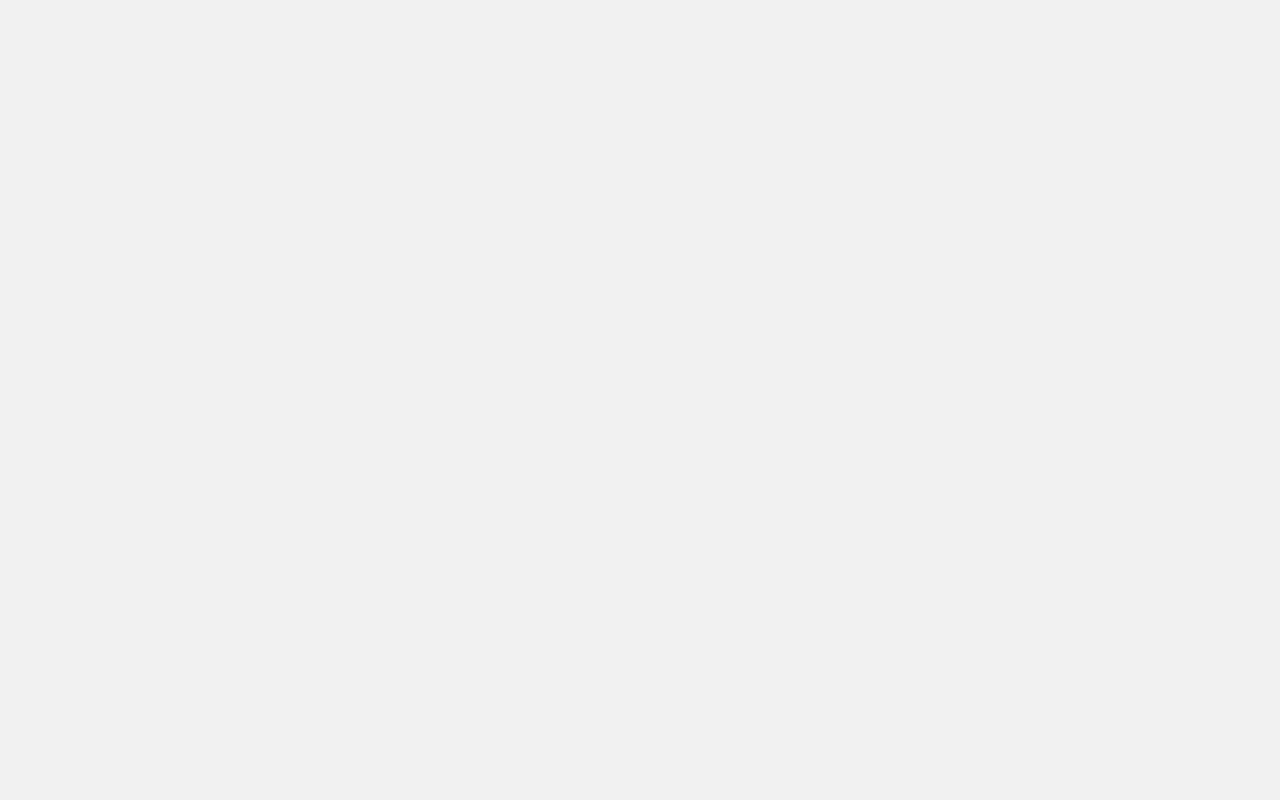
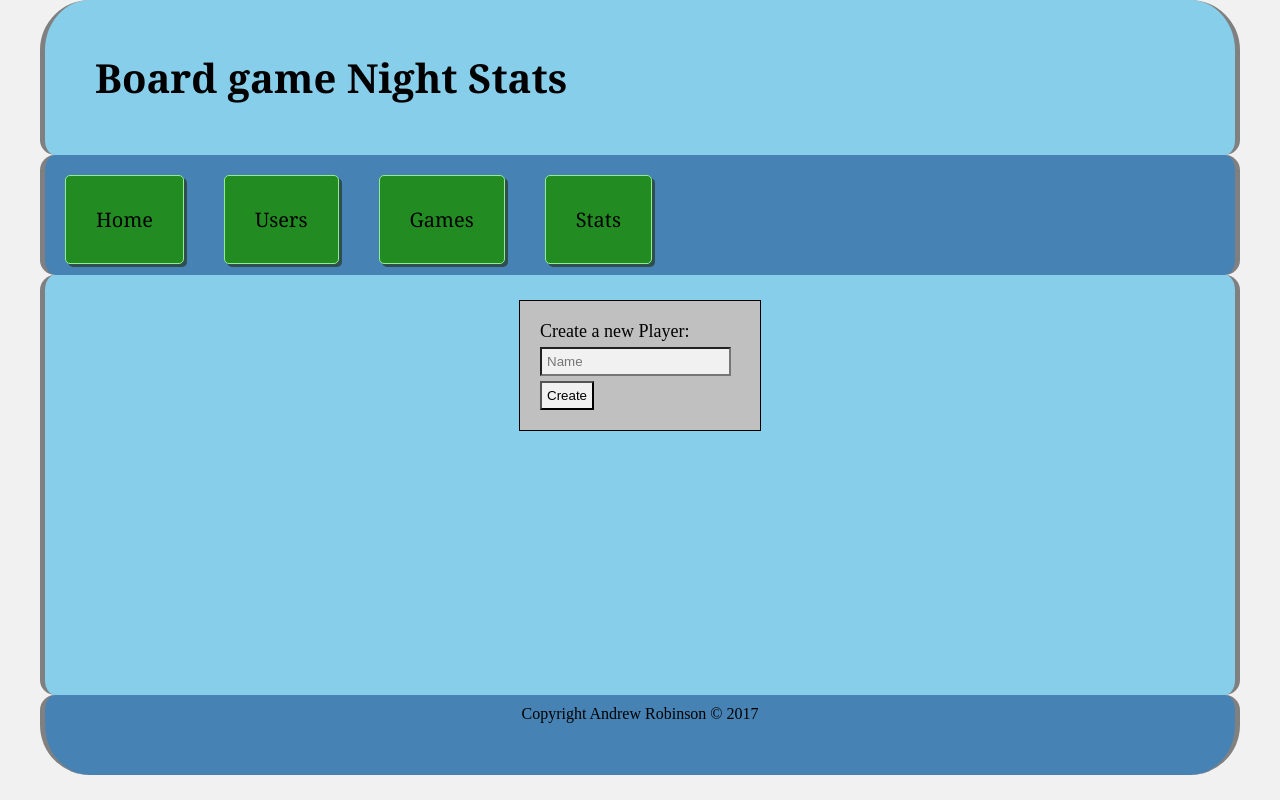
Before and after one commit to Tayleron/BGstats, a React (Create React App) app: page / in a window 1280 px wide. Built offline with nearby package versions, Linux system fonts and the light colour scheme.

Commit message:
Static HTML-style webpage complete

```diff
--- a/src/App.css
+++ b/src/App.css
@@ -60,7 +60,7 @@ nav {
 			border-color: sienna;
 			box-shadow: 3px 3px brown;
 		}
-main {
+#main {
 	width: 1200px;
 	height: 420px;
 	box-sizing: border-box;
--- a/src/App.js
+++ b/src/App.js
@@ -24,9 +24,29 @@ class App extends React.Component {
 
   render() {
     console.log(this.state)
-
     return(
-      null
+      <div id="container">
+        <header>
+          <h1>Board game Night Stats</h1>
+        </header>
+        <nav>
+          <ul>
+            <li><a href="#">Home</a></li>
+            <li><a href="#">Users</a></li>
+            <li><a href="#">Games</a></li>
+            <li><a href="#">Stats</a></li>
+          </ul>
+        </nav>
+        <div id="main">
+          <form action="" id="playerCreate">
+            Create a new Player:
+            <input type="text" name="playerName" placeholder="Name"/>
+            <input type="submit" value="Create" onClick="player()"/>
+          </form>
+        </div>
+        <footer>{"Copyright Andrew Robinson " + String.fromCharCode(169) + " 2017"}
+        </footer>
+      </div>
     )
   }
 
```
